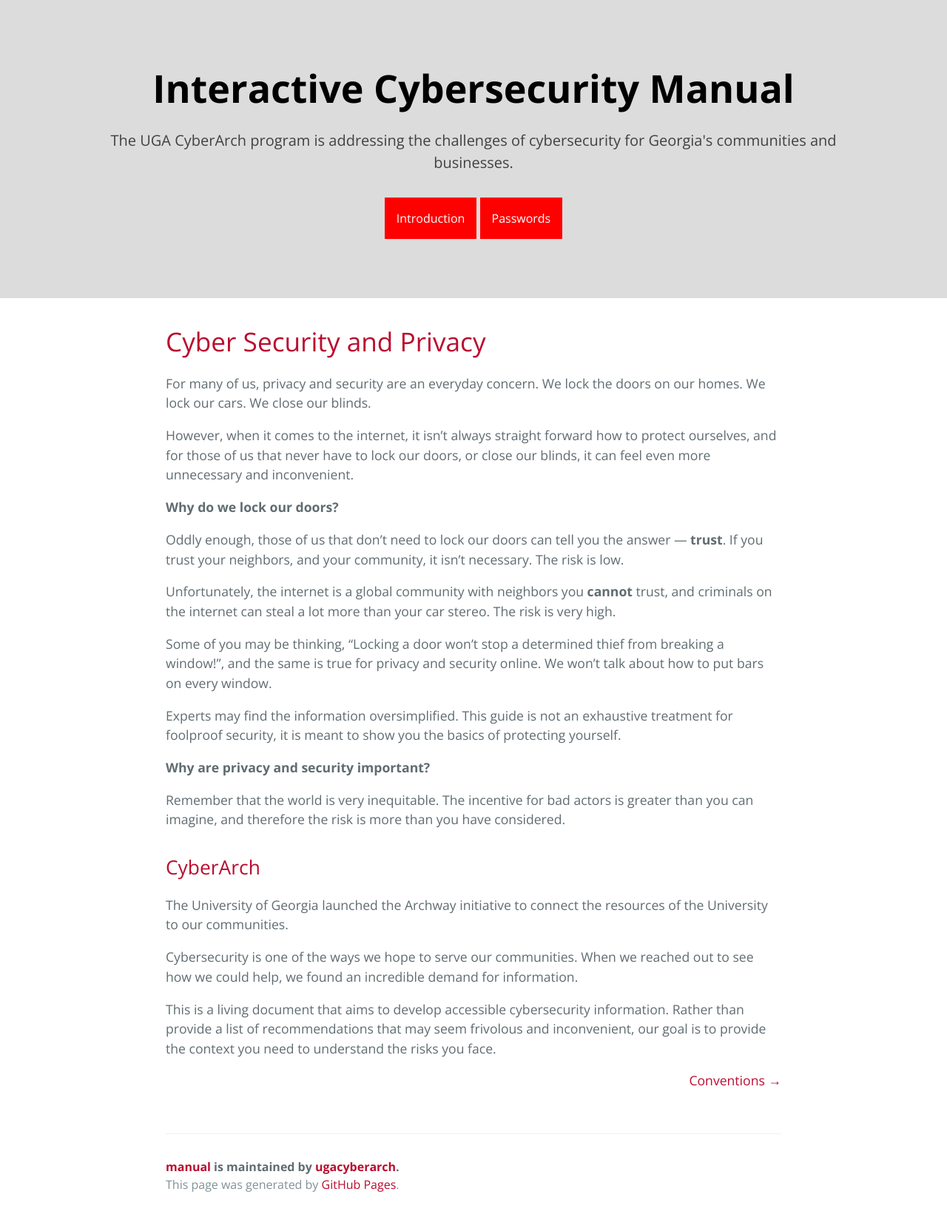
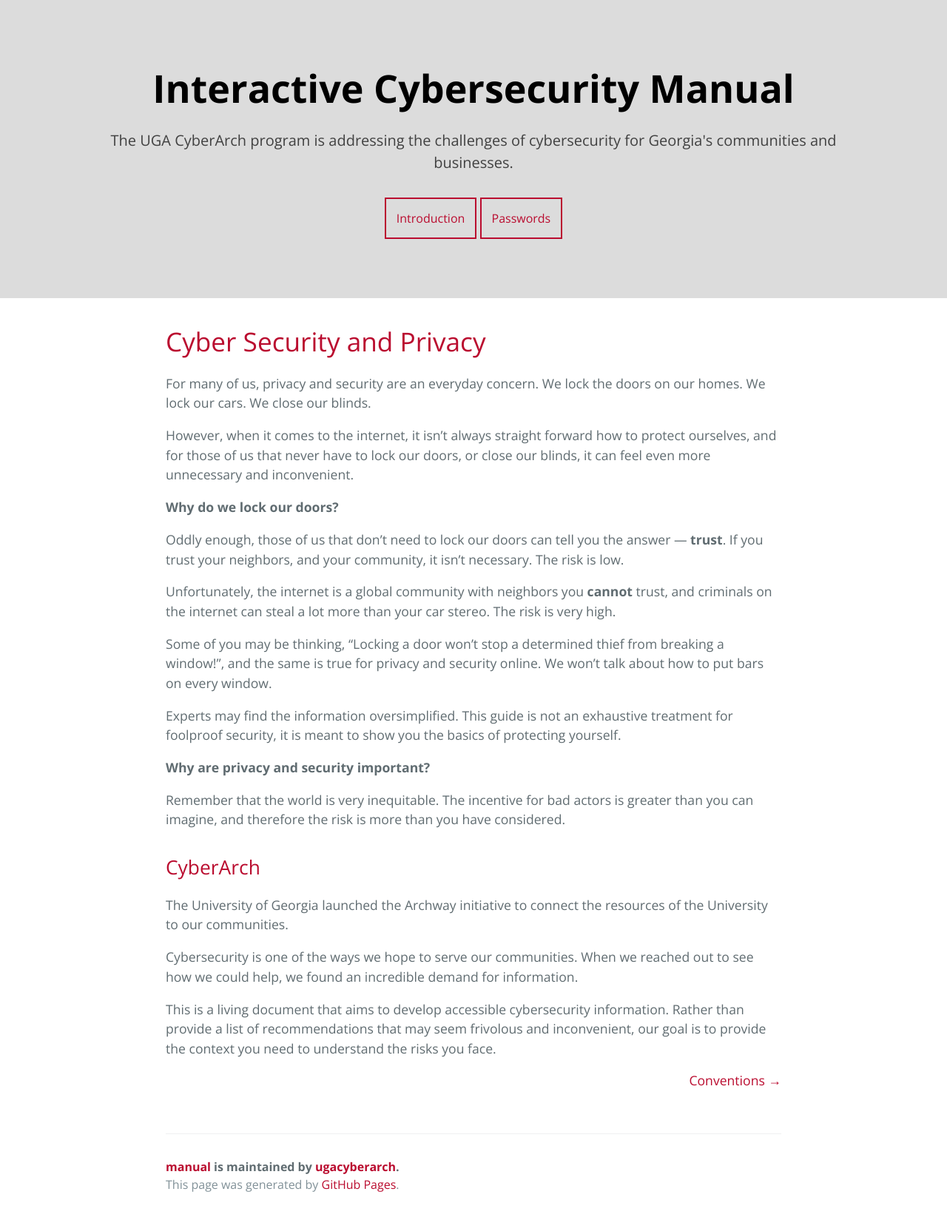
Before and after one commit to ugacyberarch/manual, a Jekyll site: the page built from index.md, in a window 1280 px wide. Shown: the whole page at 74% size. Built offline with Jekyll 4.4.1, drawn with Linux system fonts in a browser that asks for light colours.

Commit message:
Update default.html

```diff
--- a/_layouts/default.html
+++ b/_layouts/default.html
@@ -51,11 +51,13 @@
 <meta name="viewport" content="width=device-width, initial-scale=1">
 <style>
 .dropbtn {
-  background-color: red;
-  color: white;
-  padding: 16px;
+  background-color: Transparent;
+  color: #BA0C2F;
+  padding: 14px;
   font-size: 16px;
-  border: none;
+  border-color: #BA0C2F;
+  border-style: solid;
+  display: inline-block;
 }
 
 .dropdown {
```
